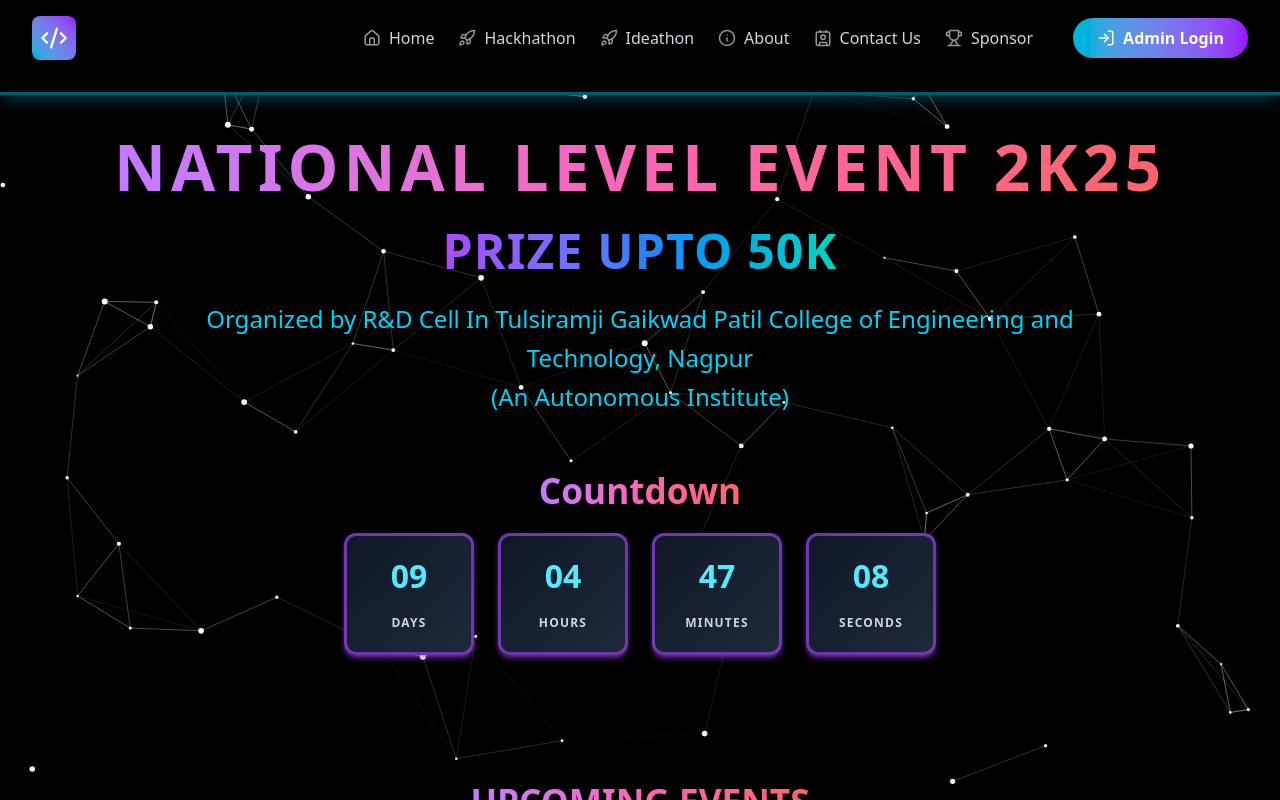
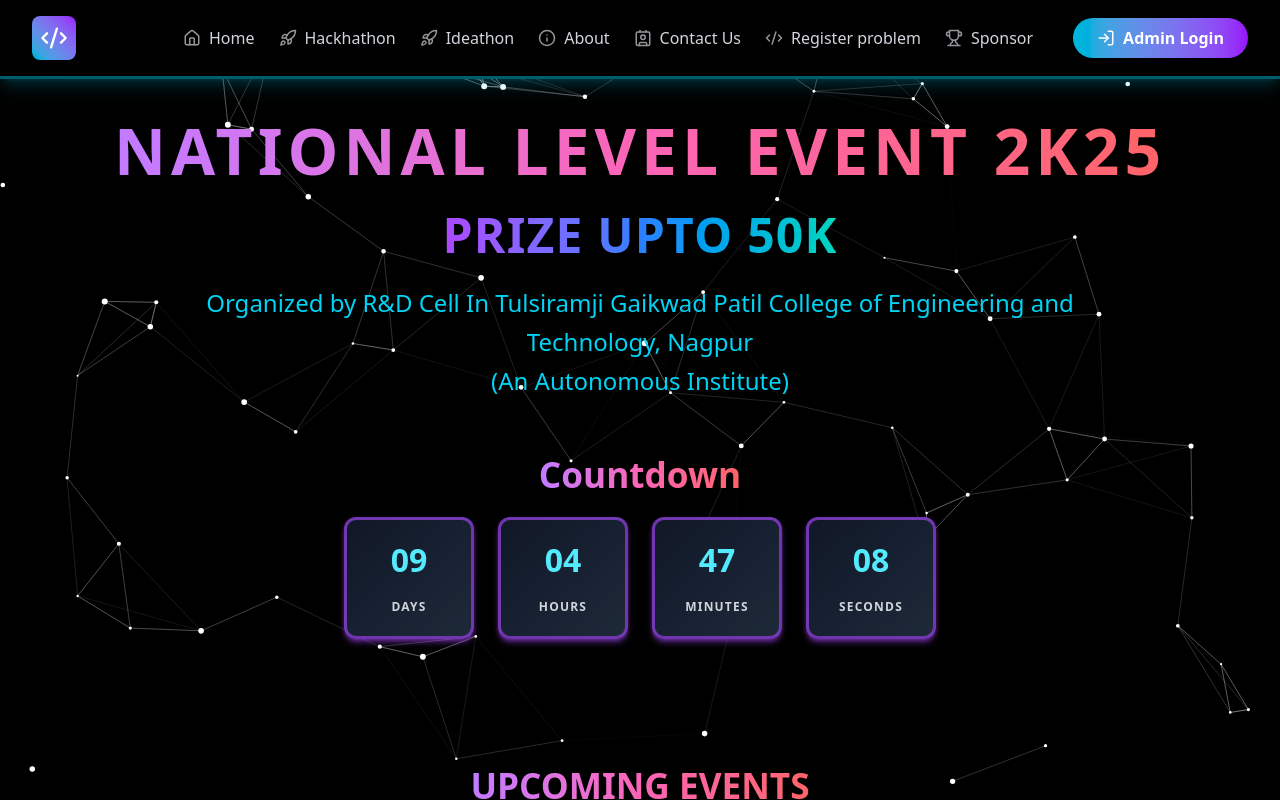
Before and after one commit to shubhamkopare1/TGPCET, a React (Vite) app: page / in a window 1280 px wide. Built offline with nearby package versions, Linux system fonts and the light colour scheme.

Commit message:
add file

```diff
--- a/src/components/Navbar.jsx
+++ b/src/components/Navbar.jsx
@@ -42,7 +42,7 @@
     { name: "Ideathon", path: "/event/2", icon: <Rocket size={18} /> },
     { name: "About", path: "/about", icon: <Info size={18} /> },
     { name: "Contact Us", path: "/contact", icon: <Contact size={18} /> },
-    //  { name: "Register problem", path: "/ProblemForm", icon: <Code2 size={18} /> },
+     { name: "Register problem", path: "/ProblemForm", icon: <Code2 size={18} /> },
 
     { name: "Sponsor", path: "/sponsor", icon: <Trophy size={18} /> },
   ];
@@ -61,8 +61,8 @@
   return (
     <>
       {/* Navbar */}
-      <nav className=" sticky top-0 w-full bg-black  border-b-[3px] border-cyan-500/50 shadow-lg shadow-cyan-500/20 z-[9999] pb-4 animate-border">
-        <div className="max-w-7xl mx-auto px-6 sm:px-8 py-4 flex justify-between items-center">
+      <nav className=" sticky top-0 w-full bg-black  border-b-[3px] border-cyan-500/50 shadow-lg shadow-cyan-500/20 z-[9999] animate-border">
+        <div className="max-w-7xl mx-auto px-6 sm:px-8 py-4 flex justify-between items-center ">
           {/* Logo */}
           <motion.div whileHover={{ scale: 1.05 }} className="flex items-center space-x-3">
             <div className="p-2 bg-gradient-to-tr from-cyan-500 to-purple-600 rounded-lg shadow-lg">
```
